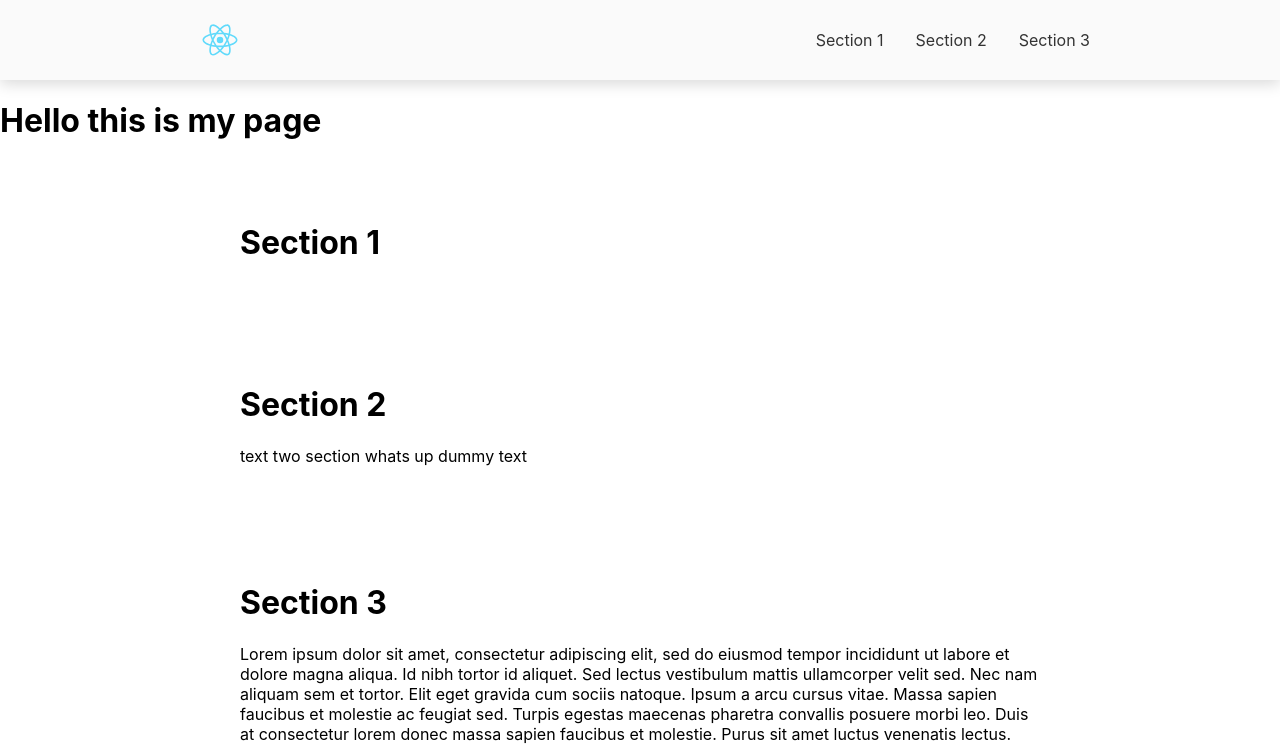
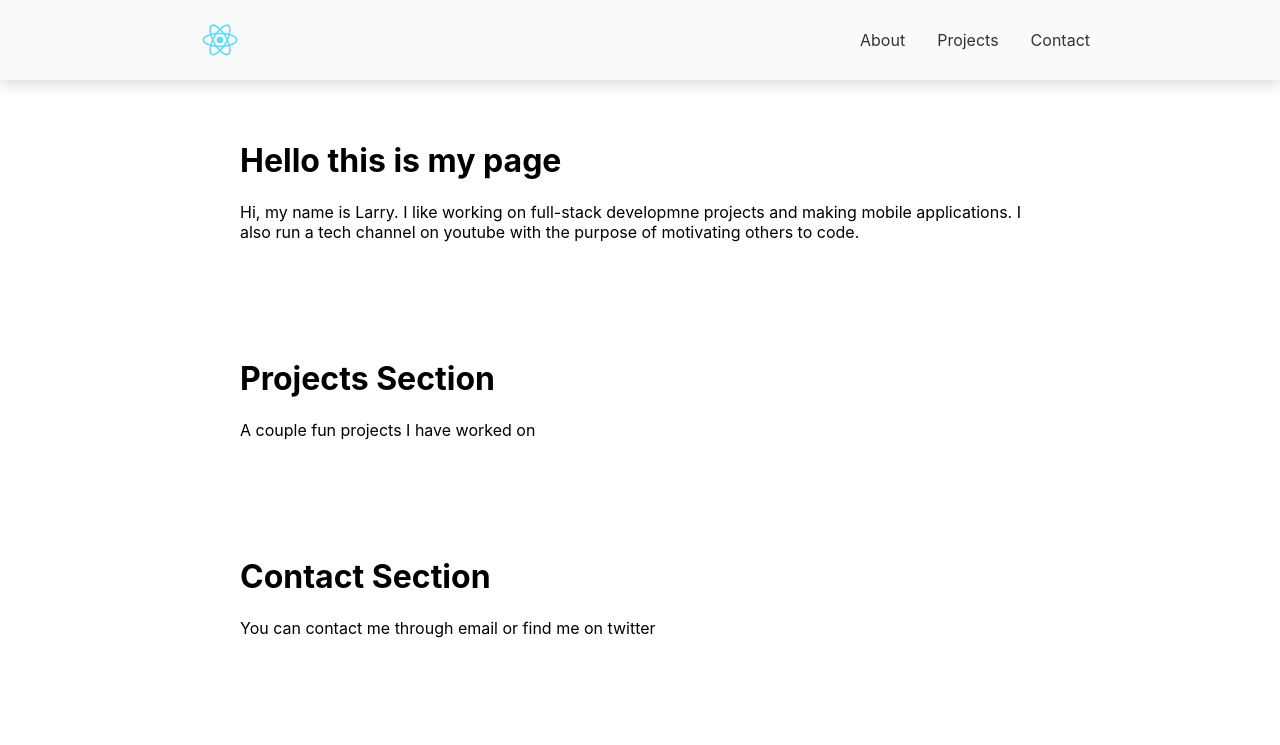
Before and after one commit to LarrySimiyu/portfoliosite, a React (Create React App) app: page / in a window 1280 px wide. Shown: the top 745 px of the page. Built offline with nearby package versions, Linux system fonts and the light colour scheme.

Commit message:
portfolio changes

```diff
--- /dev/null
+++ b/src/AboutText.js
@@ -0,0 +1,3 @@
+const aboutText = `Hi, my name is Larry. I like working on full-stack developmne projects and making mobile applications. I also run a tech channel on youtube with the purpose of motivating others to code.`
+
+export default aboutText;
--- a/src/App.js
+++ b/src/App.js
@@ -13,6 +13,11 @@ import ContactSection from '../src/components/ContactSection';
 import dummyText from './SectionOneText.js';
 import textTwo from './TextTwo.js';
 
+
+import aboutText from './AboutText.js';
+import projectsText from './ProjectText.js';
+import contactText from './ContactText.js';
+
 function App() {
   return (
     <div className="App">
@@ -20,28 +25,41 @@ function App() {
 
       <AboutSection
         title="Hello this is my page"
+        id="about-section"
+        subtitle={aboutText}
       />
-      <ProjectsSection/>
-      <ContactSection/>
-
+      <ProjectsSection
+        title="Projects Section"
+        id="projects-section"
+        subtitle={projectsText}
+      />
+      <ContactSection
+        title="Contact Section"
+        id="contact-section"
+        subtitle={contactText}
+      />
+{/*
       <Section
           title="Section 1"
           // subtitle={dummyText}
           dark={true}
           id="section1"
         />
+
         <Section
           title="Section 2"
           subtitle={textTwo}
           dark={false}
           id="section2"
         />
+
         <Section
           title="Section 3"
           subtitle={dummyText}
           dark={true}
           id="section3"
-        />
+        /> */}
+
     </div>
   );
 }
--- /dev/null
+++ b/src/ContactText.js
@@ -0,0 +1,3 @@
+const contactText = `You can contact me through email or find me on twitter `;
+
+export default contactText;
--- /dev/null
+++ b/src/ProjectText.js
@@ -0,0 +1,3 @@
+const projectsText = `A couple fun projects I have worked on `;
+
+export default projectsText;
--- a/src/SectionOneText.js
+++ b/src/SectionOneText.js
@@ -1,4 +1,4 @@
-const sectionOneText = `Lorem ipsum dolor sit amet, consectetur adipiscing elit, sed do eiusmod tempor incididunt ut labore et dolore magna aliqua. Id nibh tortor id aliquet. Sed lectus vestibulum mattis ullamcorper velit sed. Nec nam aliquam sem et tortor. Elit eget gravida cum sociis natoque. Ipsum a arcu cursus vitae. Massa sapien faucibus et molestie ac feugiat sed. Turpis egestas maecenas pharetra convallis posuere morbi leo. Duis at consectetur lorem donec massa sapien faucibus et molestie. Purus sit amet luctus venenatis lectus. Pellentesque nec nam aliquam sem et tortor consequat id porta. Sapien et ligula ullamcorper malesuada. Fringilla ut morbi tincidunt augue interdum velit euismod. Vitae turpis massa sed elementum tempus egestas sed. Netus et malesuada fames ac turpis egestas integer eget aliquet. Blandit cursus risus at ultrices mi tempus imperdiet nulla malesuada. Aliquam eleifend mi in nulla posuere sollicitudin aliquam ultrices sagittis.
+const sectionOneText = ` ipsum dolor sit amet, consectetur adipiscing elit, sed do eiusmod tempor incididunt ut labore et dolore magna aliqua. Id nibh tortor id aliquet. Sed lectus vestibulum mattis ullamcorper velit sed. Nec nam aliquam sem et tortor. Elit eget gravida cum sociis natoque. Ipsum a arcu cursus vitae. Massa sapien faucibus et molestie ac feugiat sed. Turpis egestas maecenas pharetra convallis posuere morbi leo. Duis at consectetur lorem donec massa sapien faucibus et molestie. Purus sit amet luctus venenatis lectus. Pellentesque nec nam aliquam sem et tortor consequat id porta. Sapien et ligula ullamcorper malesuada. Fringilla ut morbi tincidunt augue interdum velit euismod. Vitae turpis massa sed elementum tempus egestas sed. Netus et malesuada fames ac turpis egestas integer eget aliquet. Blandit cursus risus at ultrices mi tempus imperdiet nulla malesuada. Aliquam eleifend mi in nulla posuere sollicitudin aliquam ultrices sagittis.
 Nisi est sit amet facilisis. Vitae congue eu consequat ac felis. Facilisis mauris sit amet massa vitae tortor condimentum lacinia. Nisl condimentum id venenatis a condimentum. Rutrum tellus pellentesque eu tincidunt tortor. Semper auctor neque vitae tempus quam. Pellentesque adipiscing commodo elit at imperdiet dui accumsan sit. Mi ipsum faucibus vitae aliquet nec ullamcorper sit. Enim lobortis scelerisque fermentum dui faucibus. Volutpat ac tincidunt vitae semper quis lectus nulla at.
 Pellentesque id nibh tortor id aliquet lectus proin. Blandit cursus risus at ultrices mi. Iaculis eu non diam phasellus vestibulum lorem. Et odio pellentesque diam volutpat commodo. Sodales ut etiam sit amet nisl purus in. Adipiscing elit ut aliquam purus sit. Bibendum enim facilisis gravida neque convallis a cras. Duis at consectetur lorem donec massa sapien faucibus et molestie. Massa tincidunt nunc pulvinar sapien et ligula ullamcorper malesuada proin. Non odio euismod lacinia at quis risus sed vulputate odio. Vel turpis nunc eget lorem dolor sed viverra ipsum. A lacus vestibulum sed arcu.
 Odio aenean sed adipiscing diam. Volutpat ac tincidunt vitae semper quis lectus. Tristique magna sit amet purus. Euismod in pellentesque massa placerat duis. Tellus molestie nunc non blandit massa enim nec dui nunc. Faucibus pulvinar elementum integer enim neque volutpat ac tincidunt vitae. Tempus quam pellentesque nec nam aliquam sem et tortor consequat. Ac felis donec et odio pellentesque diam volutpat commodo sed. Orci sagittis eu volutpat odio. Purus faucibus ornare suspendisse sed nisi lacus. Nulla facilisi etiam dignissim diam quis enim lobortis scelerisque. Habitant morbi tristique senectus et netus et. Porta non pulvinar neque laoreet suspendisse. Nunc scelerisque viverra mauris in aliquam sem fringilla ut morbi. Tellus integer feugiat scelerisque varius. Pulvinar pellentesque habitant morbi tristique senectus et netus et malesuada. Pharetra et ultrices neque ornare aenean euismod. Proin sagittis nisl rhoncus mattis rhoncus.
--- a/src/TextTwo.js
+++ b/src/TextTwo.js
@@ -1,3 +1,3 @@
-const textTwo = `text two section whats up dummy text`
+const textTwo = `text two section whats up dummy text`;
 
 export default textTwo;
--- a/src/components/AboutSection.js
+++ b/src/components/AboutSection.js
@@ -1,14 +1,12 @@
-import React from 'react';
+import React from "react";
 
 export default function AboutSection({ title, subtitle, id }) {
   return (
-        <div className={"about"}>
+    <div className={"section"}>
       <div className="about-content" id={id}>
         <h1>{title}</h1>
         <p>{subtitle}</p>
       </div>
-
     </div>
-
   );
 }
--- a/src/components/ContactSection.js
+++ b/src/components/ContactSection.js
@@ -1,13 +1,19 @@
-import React from 'react';
+import React from "react";
 
 export default function ContactSection({ title, subtitle, id }) {
-    return (
-        <div>
+  return (
+    <div className={"section"}>
+      <div className="contact-content" id={id}>
+        <h1>{title}</h1>
+        <p>{subtitle}</p>
+      </div>
+    </div>
 
-            {/* social media and email links go here.
-            user can click on a button to open their email */}
+    // <div>
 
-        </div>
-    )
+    //     {/* social media and email links go here.
+    //     user can click on a button to open their email */}
 
+    // </div>
+  );
 }
--- a/src/components/Navbar.js
+++ b/src/components/Navbar.js
@@ -22,37 +22,37 @@ export default class Navbar extends Component {
             <li className="nav-item">
               <Link
                 activeClass="active"
-                to="section1"
+                to="about-section"
                 spy={true}
                 smooth={true}
                 offset={-70}
                 duration={500}
               >
-                Section 1
+                About
               </Link>
             </li>
             <li className="nav-item">
               <Link
                 activeClass="active"
-                to="section2"
+                to="projects-section"
                 spy={true}
                 smooth={true}
                 offset={-70}
                 duration={500}
               >
-                Section 2
+                Projects
               </Link>
             </li>
             <li className="nav-item">
               <Link
                 activeClass="active"
-                to="section3"
+                to="contact-section"
                 spy={true}
                 smooth={true}
                 offset={-70}
                 duration={500}
               >
-                Section 3
+                Contact
               </Link>
             </li>
           </ul>
--- a/src/components/ProjectsSection.js
+++ b/src/components/ProjectsSection.js
@@ -1,15 +1,12 @@
-import React from 'react';
+import React from "react";
 
-export default function ProjectsSettings({ title, id }) {
-    return (
-
-        <div className={"projects"}>
-            <div className="projects-content">
-                <div></div>
-                <div></div>
-                <div></div>
-            </div>
-        </div>
-    );
-
+export default function ProjectsSettings({ title, subtitle, id }) {
+  return (
+    <div className={"section"}>
+      <div className="projects-content" id={id}>
+        <h1>{title}</h1>
+        <p>{subtitle}</p>
+      </div>
+    </div>
+  );
 }
--- a/src/components/Section.js
+++ b/src/components/Section.js
@@ -1,4 +1,3 @@
-
 import React from "react";
 
 export default function Section({ title, subtitle, dark, id }) {
--- a/src/styles/App.css
+++ b/src/styles/App.css
@@ -56,3 +56,21 @@
   margin: 0 auto;
   padding: 40px;
 }
+
+.about-content {
+  max-width: 800px;
+  margin: 0 auto;
+  padding: 40px;
+}
+
+.projects-content {
+  max-width: 800px;
+  margin: 0 auto;
+  padding: 40px;
+}
+
+.contact-content {
+  max-width: 800px;
+  margin: 0 auto;
+  padding: 40px;
+}
```
Lines whose indentation alone changed are shown as unchanged.
